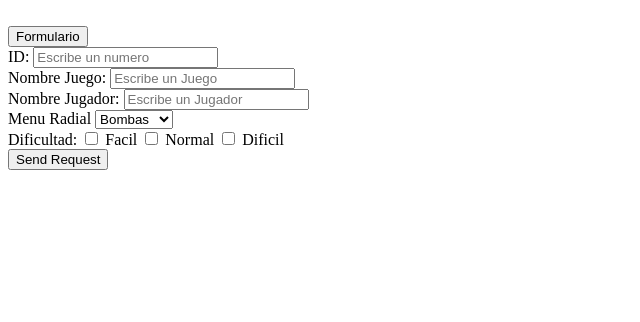
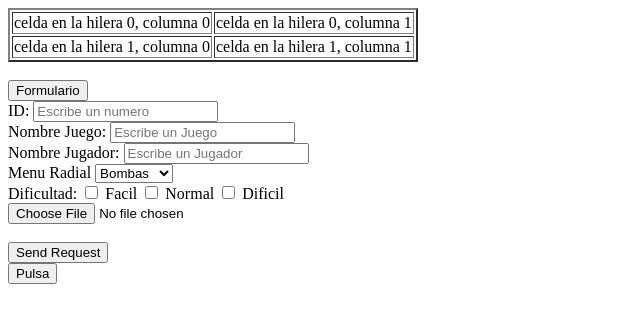
Before and after one commit to Lucaso1424/CRUD_Zelda_M06_UF3, a plain HTML site: page index.html in a window 1280 px wide. Shown: the whole page, without its empty margins (0-640 px from the left). Drawn offline with Linux system fonts and the light colour scheme.

Commit message:
pcz - pull

```diff
--- a/index.html
+++ b/index.html
@@ -6,8 +6,7 @@
     <title>Page Title</title>
     <meta name='viewport' content='width=device-width, initial-scale=1'>
     <link rel='stylesheet' type='text/css' media='screen' href='css/main.css'>
-    <script src='js/index.js'></script>
-    <script src='objeto.js'></script>
+
 </head>
 <body>
     <div id="guardados">
@@ -59,8 +58,18 @@
                 <input type="number" id="txtID" placeholder="Escribe un numero">
             </div>
            <button type="button" id="guardarForm">Guardar</button> -->
+
+           <input id="img" type="file"/>
+
+           <br>
+           <br>
            <input type="button" value="Send Request" id="guardarForm">
         </form>
+
+        <button id="lmao" onclick="obtenerImg()">Pulsa</button>
     </div>
+
+    <script src='js/index.js'></script>
+    <script src='objeto.js'></script>
 </body>
 </html>
--- a/js/index.js
+++ b/js/index.js
@@ -6,6 +6,7 @@ window.onload =  function(){
 
     generarTabla();
     document.getElementById("formulario").style.visibility = "visible";
+
 
 
 }
@@ -55,9 +56,14 @@ function saveObject(){
     nombreJuego = document.getElementById("txtNameGame").value,
     nombreJugador = document.getElementById("txtNamePlayer").value,
     menuRadial = document.getElementById("txtMenuRadial").value,
-    dificultad = document.getElementById("txtDifficulty2
-    ").value;
+    dificultad = document.getElementById("txtDifficulty2").value;
     //img = document.querySelector("#txtImage").value;
 
     addItems(id,nombreJuego,nombreJugador,menuRadial,dificultad);
 }
+
+function obtenerImg(){
+let img = document.getElementById('img');
+console.log(img.value)
+
+}
```
